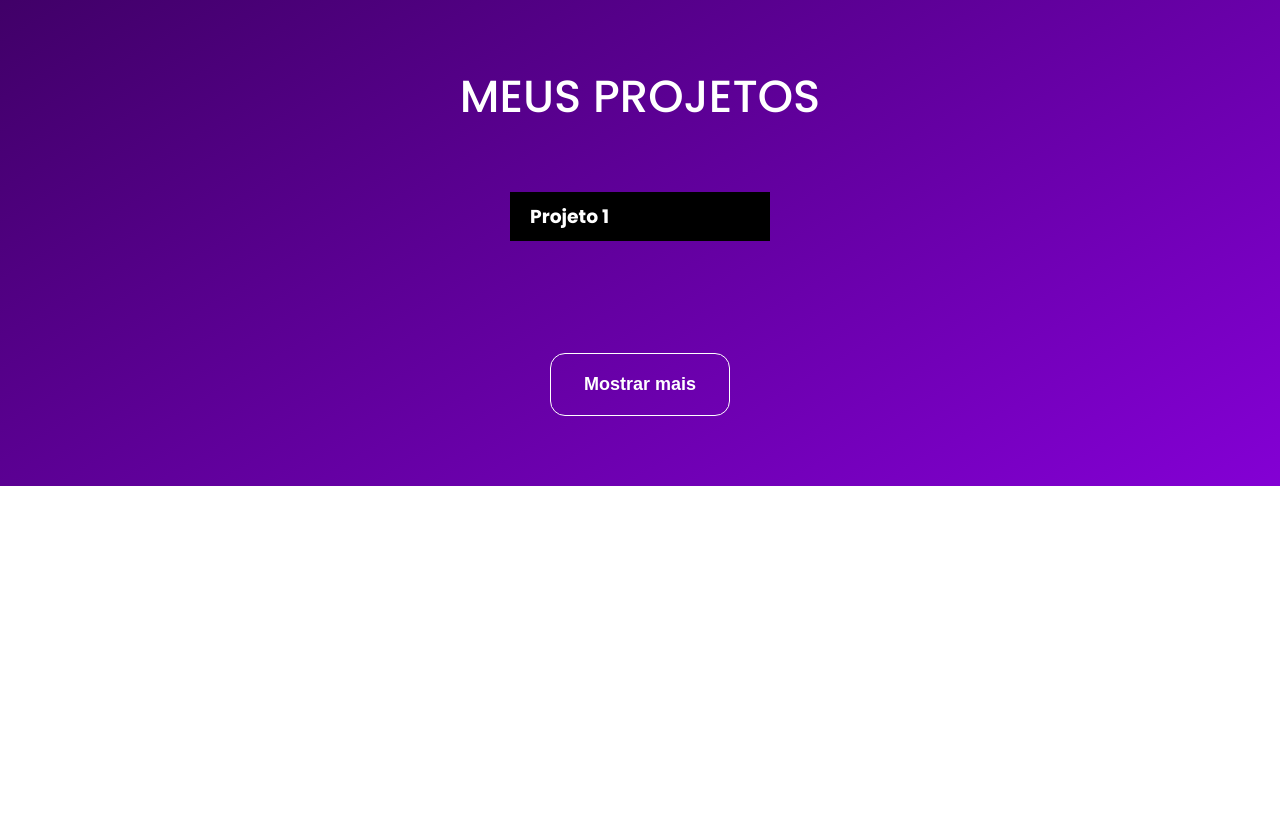
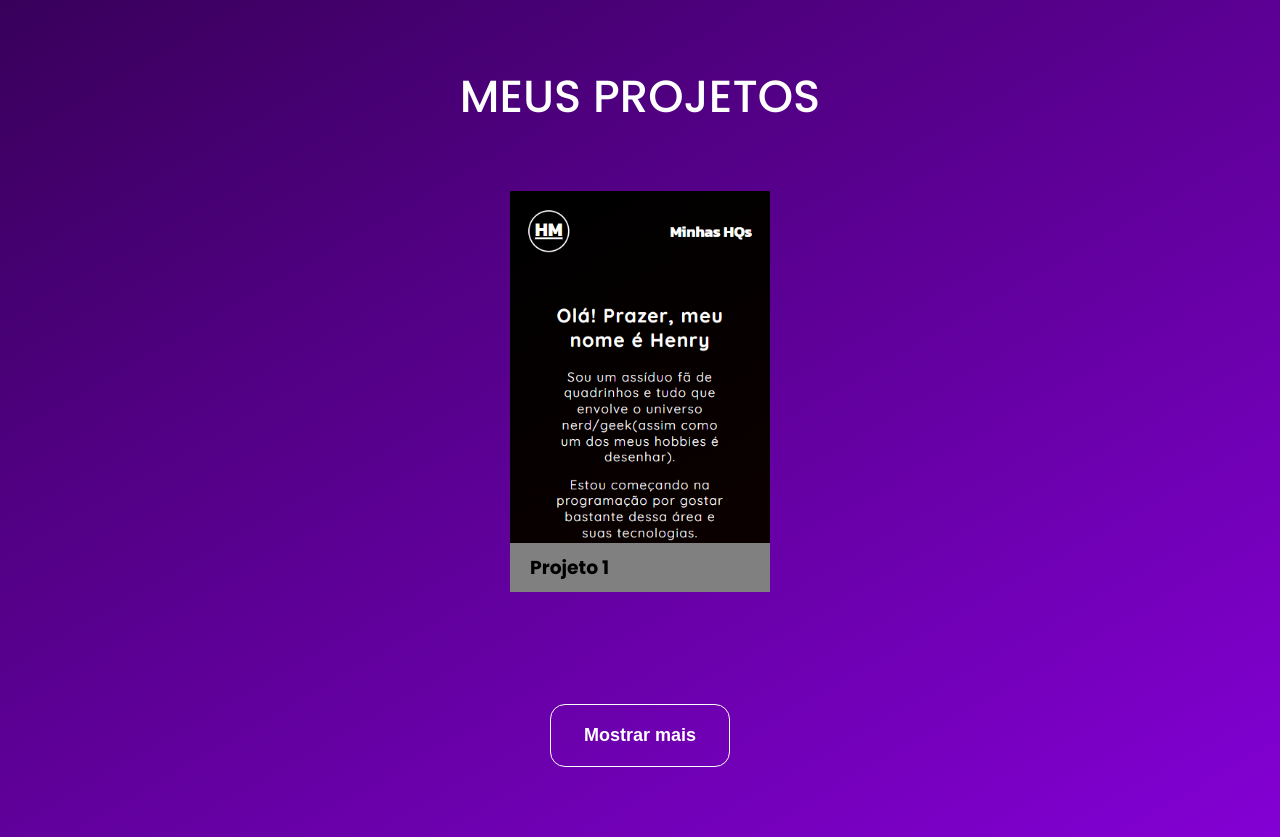
Before and after one commit to Hen-Ryu/portifolio-projeto1, a plain HTML site: page index.html in a window 1280 px wide. Shown: the part 1176-2013 px from the top of the page. Before the commit the page ends 1662 px from the top, so only its background shows below. Drawn offline with Linux system fonts and the light colour scheme.

Commit message:
Add files via upload

```diff
--- a/index.html
+++ b/index.html
@@ -74,12 +74,11 @@
 
         <div class="container-projetos">
             <div class="projeto ativo">
-                */colocar link do projeto/*
-                <a href="*" target="_blank">
-                    <img src="./src/imagens/" alt="Projeto landing page">
+                <a href="https://hen-ryu.github.io/site-hqs/" target="_blank">
+                    <img src="src/imagens/projeto-hqs.png" alt="Projeto landing page">
                     <h3>Projeto 1</h3>
                     <div class="informacoes-projeto">
-                        <p>projeto feito usando HTML, CSS e JavaScript</p>
+                        <p>projeto feito usando HTML, CSS e JavaScript, aonde eu montei uma página contendo a minha coleção de quadrinhos.</p>
                         <p>Ver no GitHub</p>
                     </div>
                 </a>
--- a/src/css/estilos.css
+++ b/src/css/estilos.css
@@ -153,7 +153,8 @@ body{
 }
 
 .projetos .projeto h3{
-    background-color: black;
+    background-color: gray;
+    color: black;
     width: 100%;
     padding-left: 20px;
     padding-bottom: 10px;
@@ -175,7 +176,7 @@ body{
 }
 
 .projetos .container-projetos .projeto:hover .informacoes-projeto{
-    opacity: 0.7;
+    opacity: 0.9;
     background-color: #000;
 }
 
```
Also changed, not shown: src/imagens/projeto-hqs.png (added).
